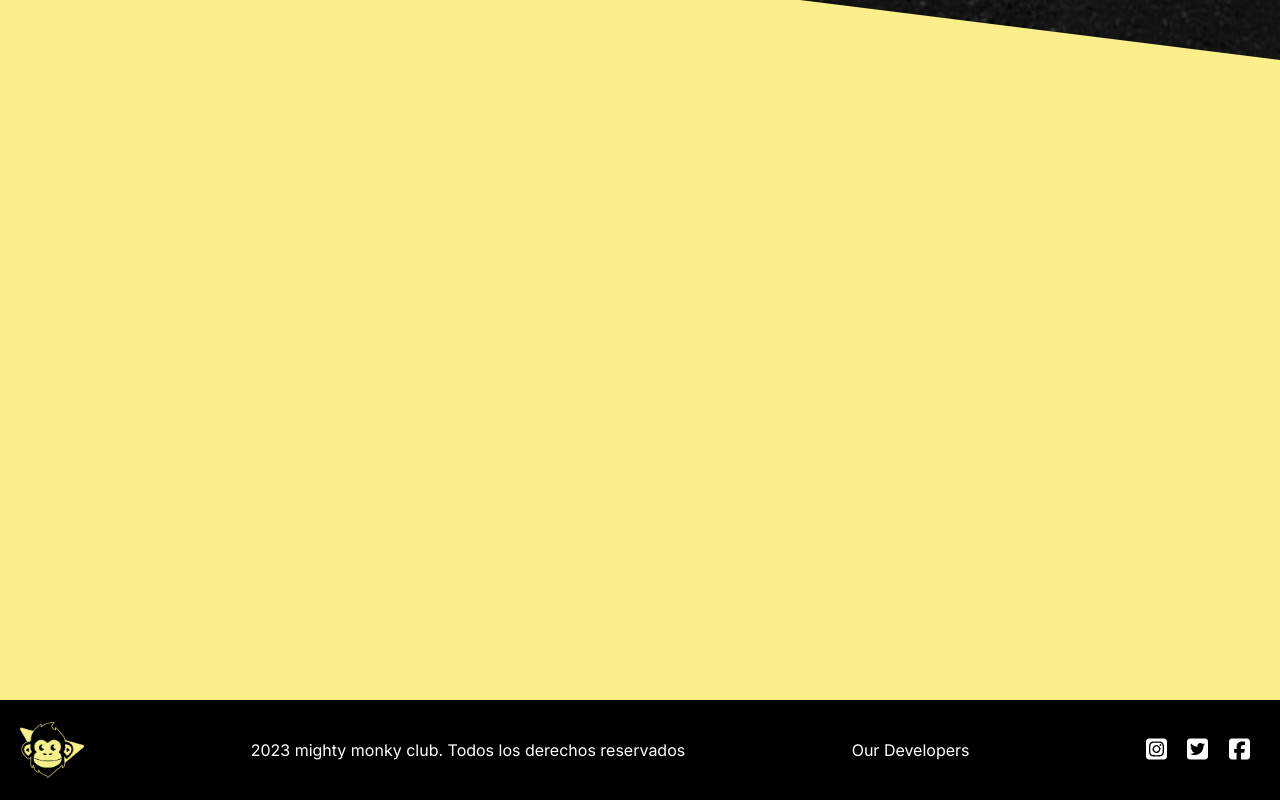
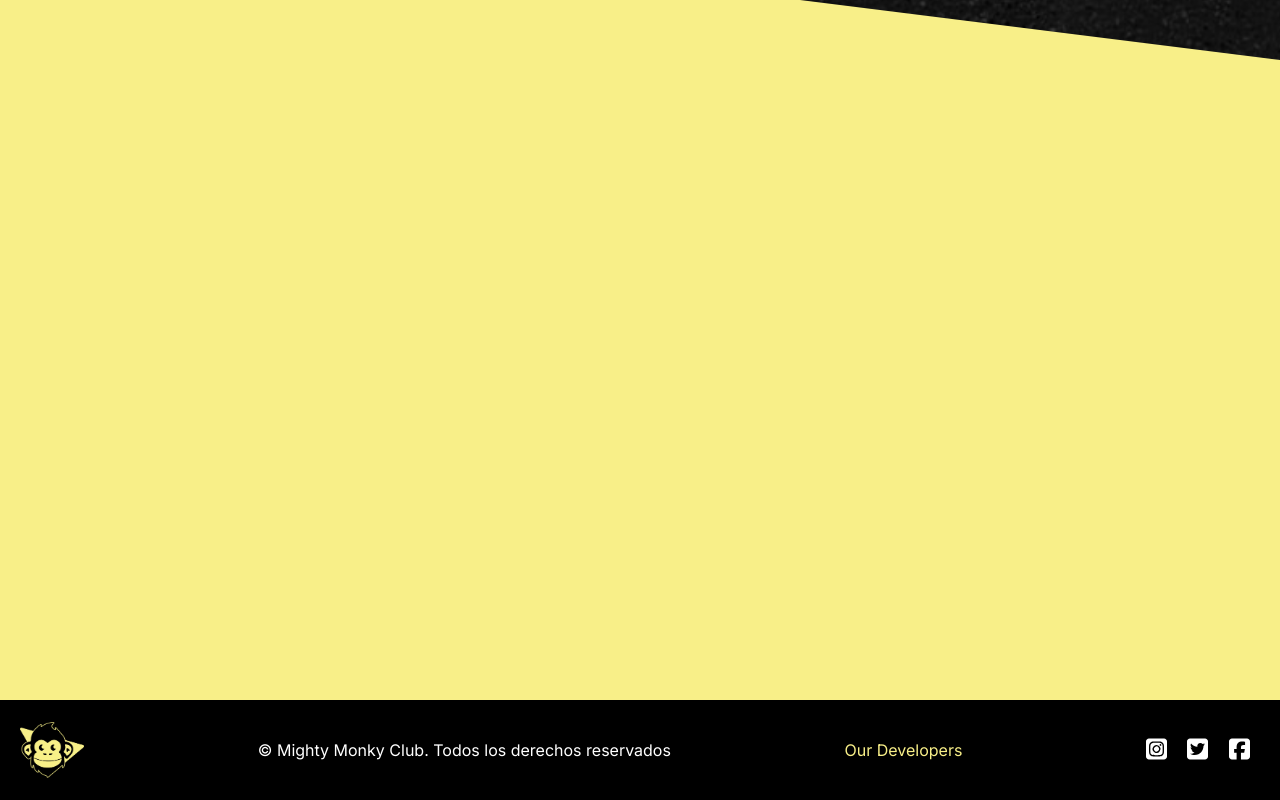
Before and after one commit to ddrosado/MightyMonkeyPF, a Next.js app in the folder client/: page /detail in a window 1280 px wide. In both pictures the pointer is over the element "Our Developers". Shown: the part 2430-3230 px from the top of the page. Built offline with nearby package versions, Linux system fonts and the light colour scheme.

Commit message:
footer changes

```diff
--- a/client/components/footer/Footer.jsx
+++ b/client/components/footer/Footer.jsx
@@ -4,12 +4,9 @@ import Image from "next/image";
 import logo from "../../assets/images/logo.png";
 import { FontAwesomeIcon } from "@fortawesome/react-fontawesome";
 import {
-  faFacebookF,
-  faInstagram,
   faSquareFacebook,
   faSquareInstagram,
   faSquareTwitter,
-  faTwitter,
 } from "@fortawesome/free-brands-svg-icons";
 import Link from "next/link";
 
@@ -18,7 +15,7 @@ const Footer = () => {
     <div className={style.footerContainer}>
       <Image src={logo} alt="logos" className={style.logo} />
       <p className={style.copyright}>
-        2023 mighty monky club. Todos los derechos reservados
+      © Mighty Monky Club. Todos los derechos reservados
       </p>
       <Link href='/aboutDevs'>
         <p className={style.aboutDevs}>Our Developers</p>
--- a/client/components/footer/Footer.module.css
+++ b/client/components/footer/Footer.module.css
@@ -30,6 +30,9 @@
 .aboutDevs {
     color: white;
 }
+.aboutDevs:hover {
+    color: #F8EF88;
+}
 
 .socialIcon:hover {
     scale: 120%;
```
